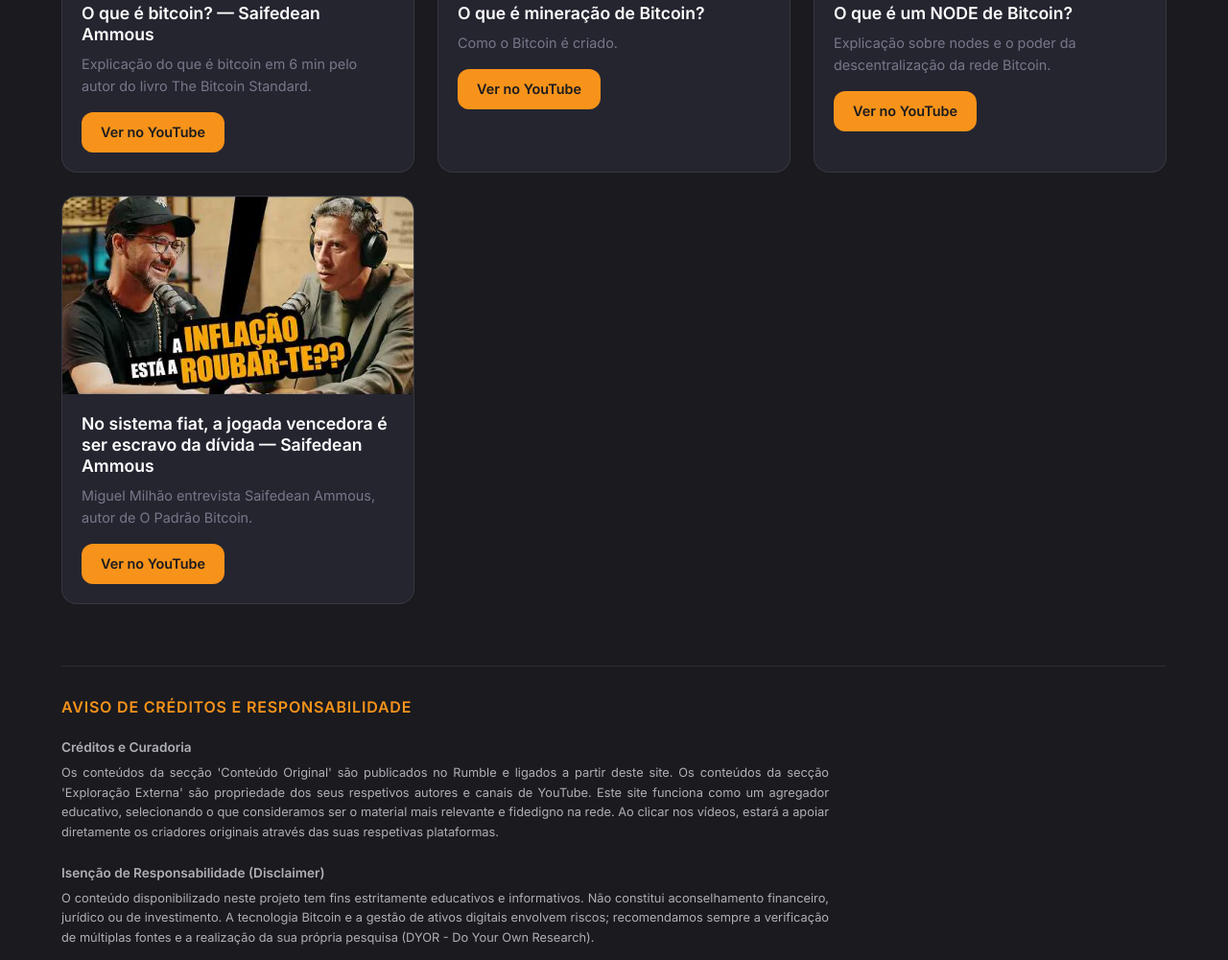
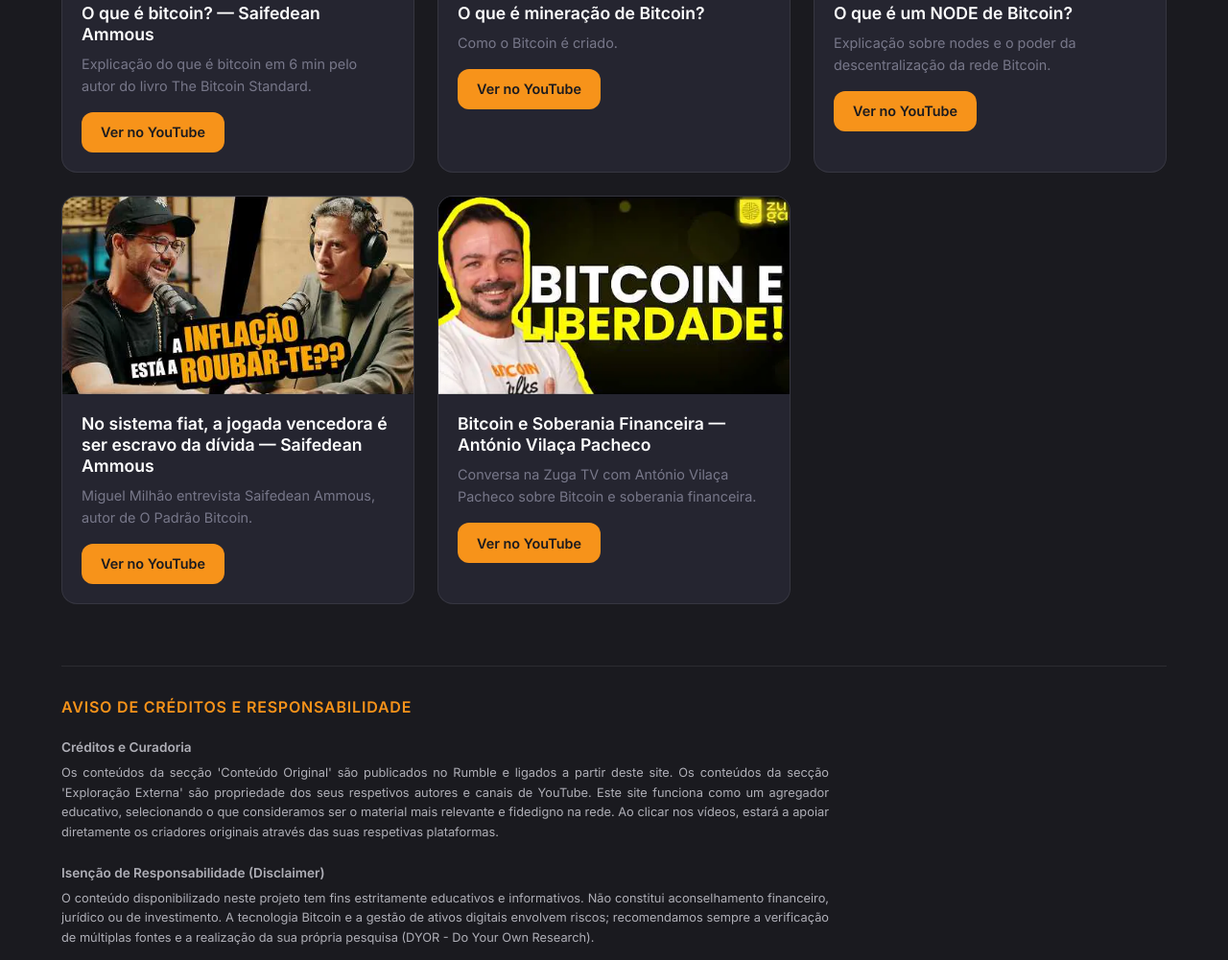
Before and after one commit to patrol787/estudabitcoin, a plain HTML site: page aprende.html in a window 1280 px wide. Shown: the part 1946-2947 px from the top of the page at 96% size. Drawn offline with Linux system fonts and the light colour scheme.

Commit message:
Aprende: conversa da Zuga TV com António Vilaça Pacheco. (#5)
Co-authored-by: Cursor Agent <cursoragent@cursor.com>
Co-authored-by: patrol787 <patrol787@users.noreply.github.com>

```diff
--- a/aprende.html
+++ b/aprende.html
@@ -178,6 +178,16 @@
             <a href="https://www.youtube.com/watch?v=hFOfPA7W4KE" target="_blank" rel="noopener noreferrer" class="btn btn-primary">Ver no YouTube</a>
           </div>
         </article>
+        <article class="card">
+          <div class="card-image youtube">
+            <img src="/media/thumbs/yt-ug8fcISoojQ.webp" alt="Thumbnail: Bitcoin e Soberania Financeira — António Vilaça Pacheco" width="480" height="360" loading="lazy" decoding="async">
+          </div>
+          <div class="card-body">
+            <h3 class="card-title">Bitcoin e Soberania Financeira — António Vilaça Pacheco</h3>
+            <p class="card-desc">Conversa na Zuga TV com António Vilaça Pacheco sobre Bitcoin e soberania financeira.</p>
+            <a href="https://www.youtube.com/watch?v=ug8fcISoojQ" target="_blank" rel="noopener noreferrer" class="btn btn-primary">Ver no YouTube</a>
+          </div>
+        </article>
       </div>
     </section>
 
```
Also changed, not shown: media/thumbs/yt-ug8fcISoojQ.webp (added).
